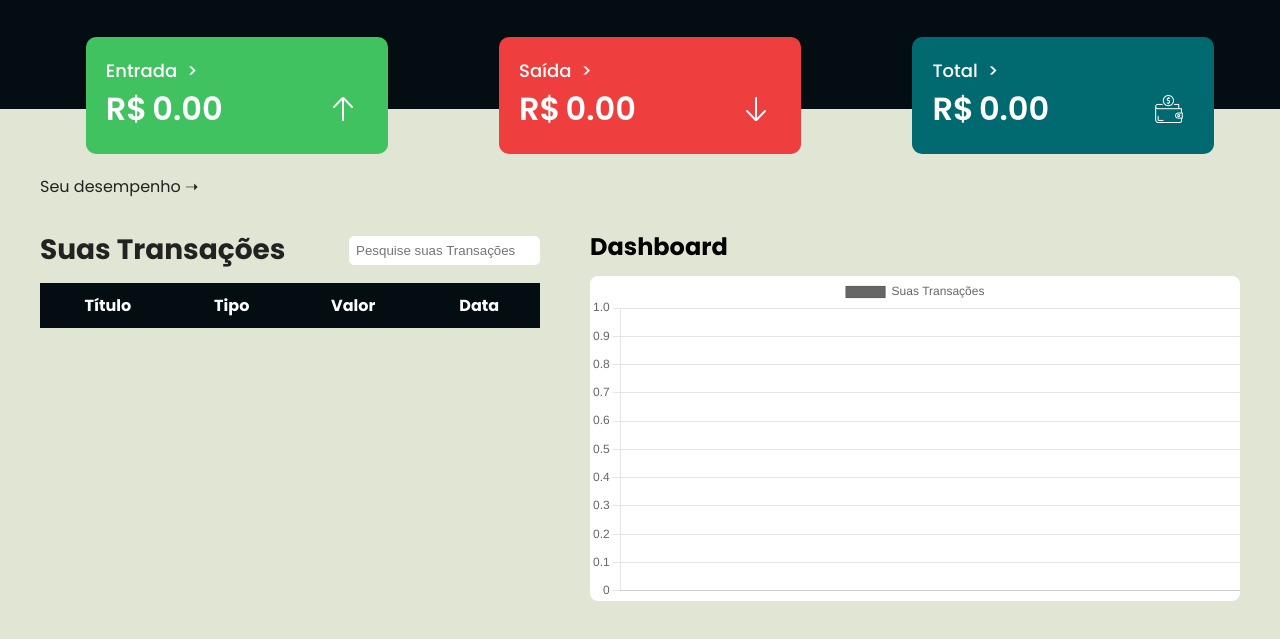
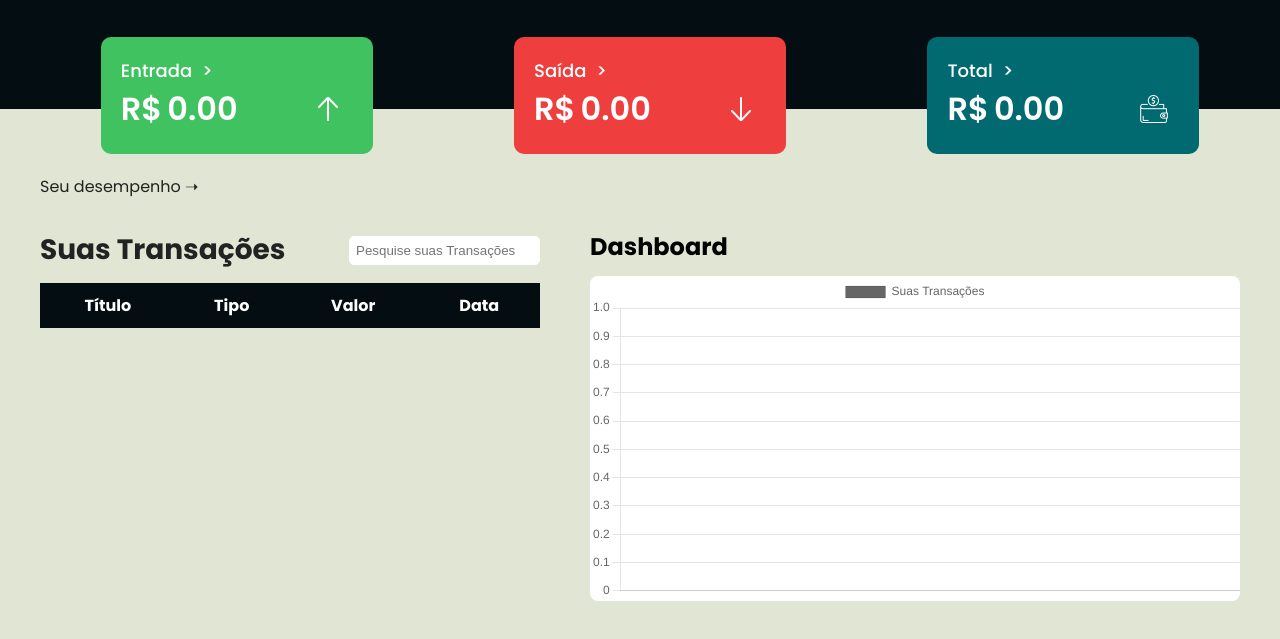
Before and after one commit to LuizFelipeMoreira/controle-Financeiro, a plain HTML site: page index.html in a window 1280 px wide. Shown: the part 109-748 px from the top of the page. Drawn offline with nearby package versions, Linux system fonts and the light colour scheme.

Commit message:
modificado max-width dos cards

```diff
--- a/styles/SaSS/_mixins.scss
+++ b/styles/SaSS/_mixins.scss
@@ -54,7 +54,7 @@
   background: $white;
   padding: 20px 20px;
   border-radius: 10px;
-  // width: 320px;
+  max-width: 355px;
   //flex-basis: 350px;
   @include mobile() {
     padding: 15px 10px;
--- a/styles/SaSS/style.scss
+++ b/styles/SaSS/style.scss
@@ -16,7 +16,9 @@ body {
 main {
   background: #040d12;
   box-shadow: inset 0 -90px 0 $gray;
-
+  @include mobile {
+    box-shadow: inset 0 -60px 0 $gray;
+  }
   .content {
     padding-top: 20px;
     @include container;
@@ -80,11 +82,11 @@ main {
           transform: rotate(90deg);
           background-repeat: no-repeat;
           background-position: center;
-          height: 50px;
-          width: 50px;
+          min-height: 50px;
+          min-width: 50px;
           border-radius: 50%;
           text-align: center;
-          margin-left: 90px;
+          margin-left: 60px;
         }
       }
     }
@@ -100,11 +102,11 @@ main {
           transform: rotate(270deg);
           background-repeat: no-repeat;
           background-position: center;
-          height: 50px;
-          width: 50px;
+          min-height: 50px;
+          min-width: 50px;
           border-radius: 50%;
           text-align: center;
-          margin-left: 90px;
+          margin-left: 60px;
         }
       }
     }
@@ -119,11 +121,11 @@ main {
           background-image: url("../../img/carteira.png");
           background-repeat: no-repeat;
           background-position: center;
-          height: 50px;
-          width: 50px;
+          min-height: 50px;
+          min-width: 50px;
           border-radius: 50%;
           text-align: center;
-          margin-left: 90px;
+          margin-left: 60px;
         }
       }
     }
```
Also changed, not shown: styles/CSS/style.css, 1 other file.
